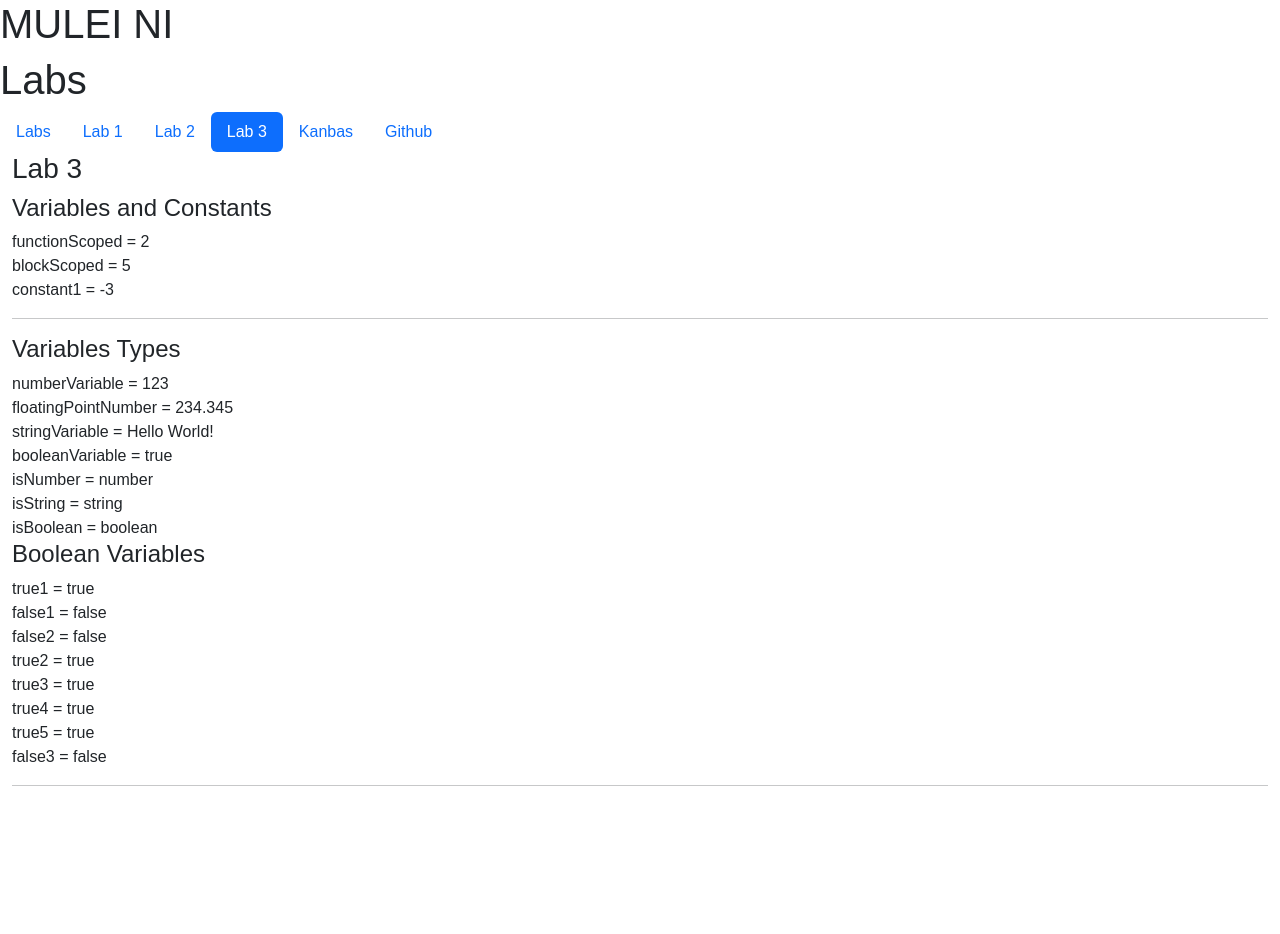
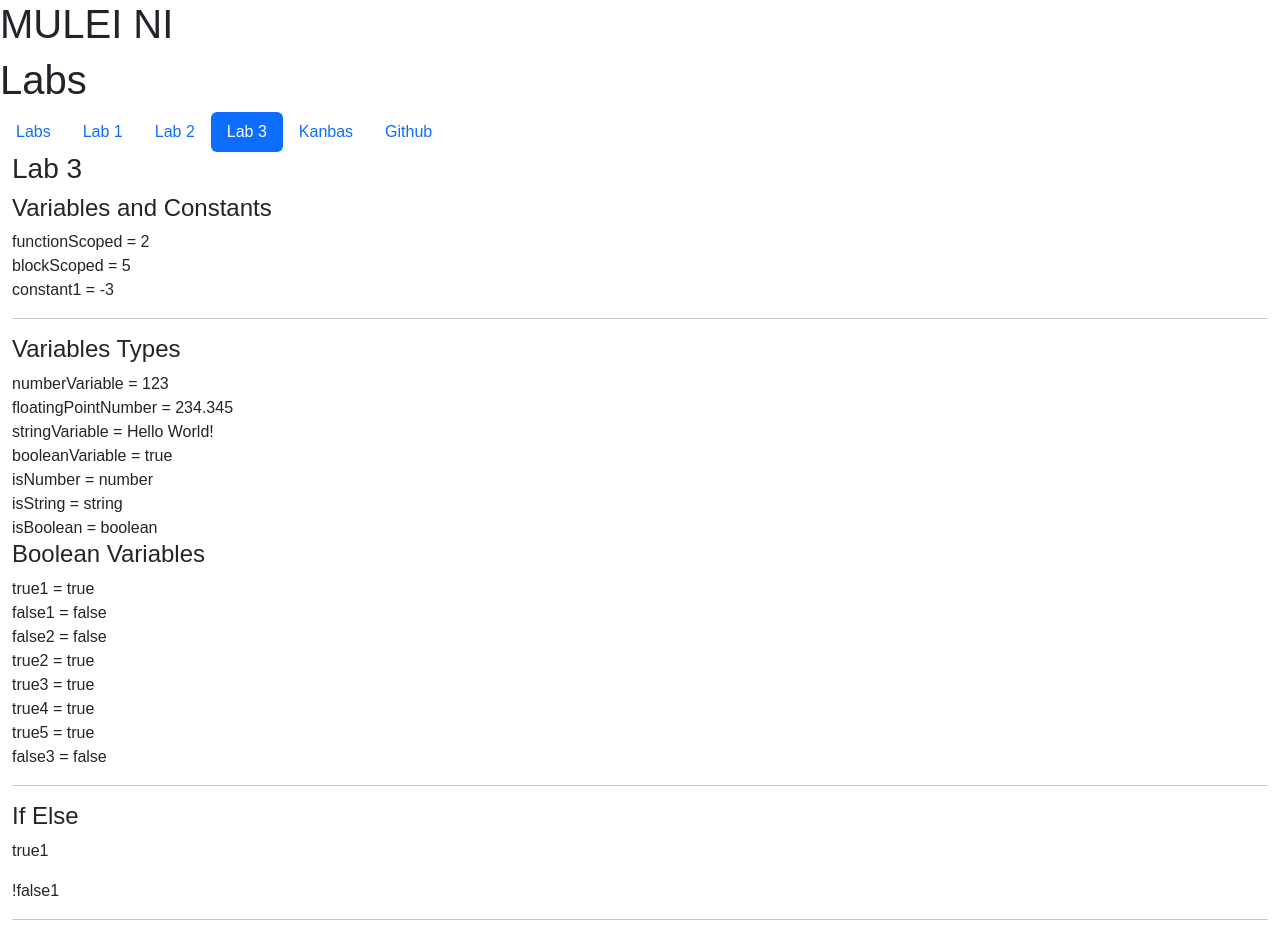
Before and after one commit to NS027/kanbas-react-web-app, a React (Create React App) app: page /#/Labs/Lab3 in a window 1280 px wide. Before the commit the page ends 802 px from the top, so only its background shows below. Built offline with nearby package versions, Linux system fonts and the light colour scheme.

Commit message:
lab3 condition

```diff
--- /dev/null
+++ b/src/Labs/Lab3/IfElse.tsx
@@ -0,0 +1,10 @@
+export default function IfElse() {
+    let true1 = true, false1 = false;
+    return(
+    <div id="wd-if-else">
+    <h4>If Else</h4>
+    { true1 && <p>true1</p> }
+    { !false1 ? <p>!false1</p> : <p>false1</p> } <hr/>
+    </div>
+    );
+}
--- a/src/Labs/Lab3/index.tsx
+++ b/src/Labs/Lab3/index.tsx
@@ -1,6 +1,7 @@
 import VariablesAndConstants from "./VariablesAndConstants";
 import VariableTypes from "./VariableTypes";
 import BooleanVariables from "./BooleanVariables";
+import IfElse from "./IfElse";
 
 export default function Lab3() {
   return(
@@ -9,6 +10,7 @@ export default function Lab3() {
       <VariablesAndConstants/>
       <VariableTypes/>
       <BooleanVariables/>
+      <IfElse/>
     </div>
   );
 }
```
